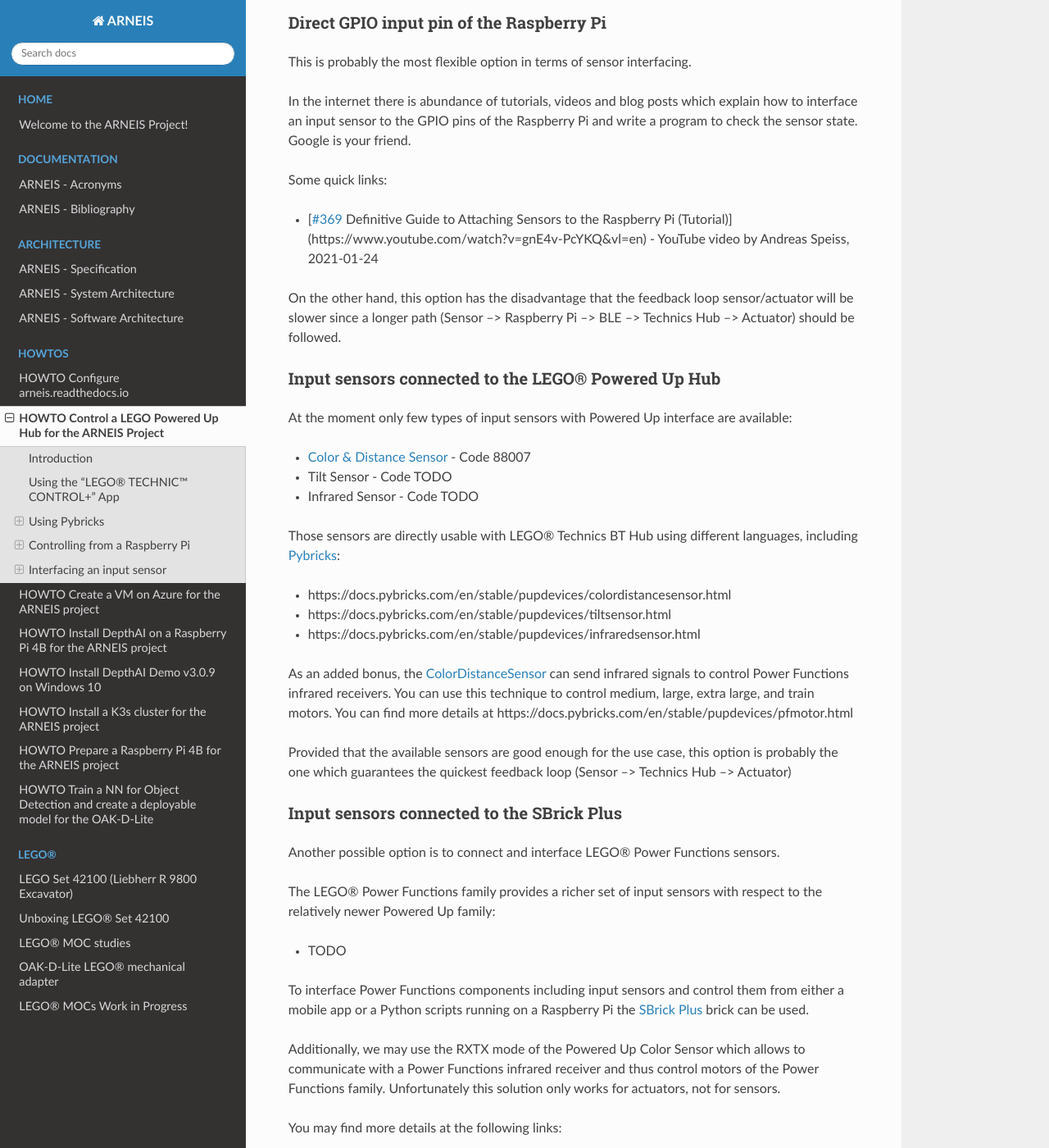
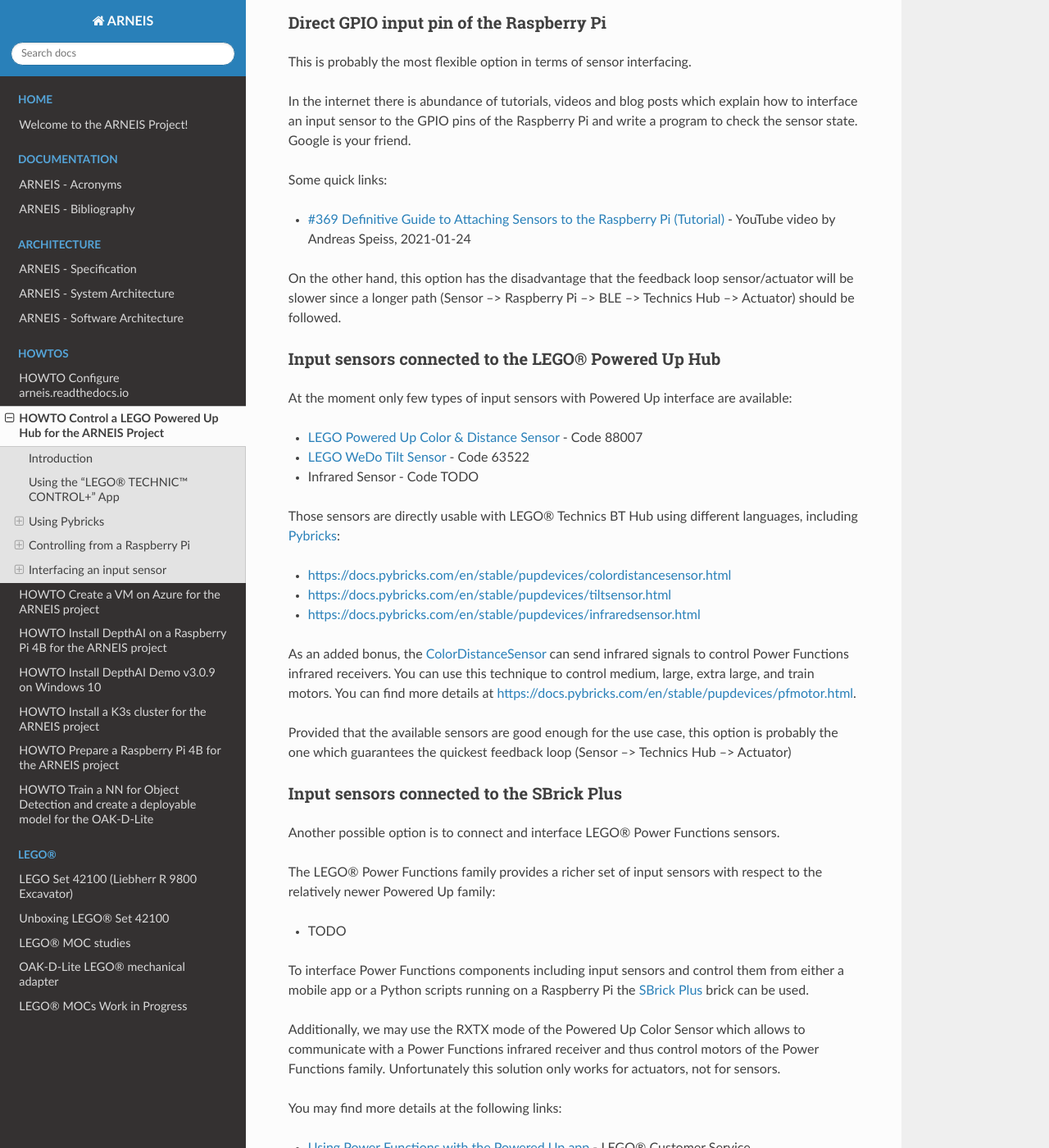
Before and after one commit to B-AROL-O/ARNEIS, a Sphinx documentation site: the page built from docs/howto/howto-control-rpi-poweredup.md, in a window 1280 px wide and 1400 px high, scrolled down 3033 px. Shown: the whole window at 82% size. Built offline with Sphinx 7.4.7 and the Read the Docs theme 2.0.0, drawn with Linux system fonts in a browser that asks for light colours.

Commit message:
Fix markdownlint
Signed-off-by: Macario Gianpaolo <gmacario@gmail.com>

```diff
--- a/docs/howto/howto-control-rpi-poweredup.md
+++ b/docs/howto/howto-control-rpi-poweredup.md
@@ -144,7 +144,7 @@
 
 Some quick links:
 
-- [[#369](https://www.youtube.com/hashtag/369) Definitive Guide to Attaching Sensors to the Raspberry Pi (Tutorial)](https://www.youtube.com/watch?v=gnE4v-PcYKQ&vl=en) - YouTube video by Andreas Speiss, 2021-01-24
+- [#369 Definitive Guide to Attaching Sensors to the Raspberry Pi (Tutorial)](https://www.youtube.com/watch?v=gnE4v-PcYKQ) - YouTube video by Andreas Speiss, 2021-01-24
 
 On the other hand, this option has the disadvantage that the feedback loop sensor/actuator will be slower since a longer path (Sensor --> Raspberry Pi --> BLE --> Technics Hub --> Actuator) should be followed.
 
@@ -152,17 +152,17 @@
 
 At the moment only few types of input sensors with Powered Up interface are available:
 
-- [Color &amp; Distance Sensor](https://www.lego.com/en-it/product/color-distance-sensor-88007) - Code 88007
-- Tilt Sensor - Code TODO
+- [LEGO Powered Up Color &amp; Distance Sensor](https://www.lego.com/en-it/product/color-distance-sensor-88007) - Code 88007
+- [LEGO WeDo Tilt Sensor](https://www.brickowl.com/catalog/lego-wedo-tilt-sensor-63522) - Code 63522
 - Infrared Sensor - Code TODO
 
 Those sensors are directly usable with LEGO&reg; Technics BT Hub using different languages, including [Pybricks](https://pybricks.com/):
 
-- https://docs.pybricks.com/en/stable/pupdevices/colordistancesensor.html
-- https://docs.pybricks.com/en/stable/pupdevices/tiltsensor.html
-- https://docs.pybricks.com/en/stable/pupdevices/infraredsensor.html
+- <https://docs.pybricks.com/en/stable/pupdevices/colordistancesensor.html>
+- <https://docs.pybricks.com/en/stable/pupdevices/tiltsensor.html>
+- <https://docs.pybricks.com/en/stable/pupdevices/infraredsensor.html>
 
-As an added bonus, the [ColorDistanceSensor](https://docs.pybricks.com/en/stable/pupdevices/colordistancesensor.html#pybricks.pupdevices.ColorDistanceSensor) can send infrared signals to control Power Functions infrared receivers. You can use this technique to control medium, large, extra large, and train motors. You can find more details at https://docs.pybricks.com/en/stable/pupdevices/pfmotor.html
+As an added bonus, the [ColorDistanceSensor](https://docs.pybricks.com/en/stable/pupdevices/colordistancesensor.html#pybricks.pupdevices.ColorDistanceSensor) can send infrared signals to control Power Functions infrared receivers. You can use this technique to control medium, large, extra large, and train motors. You can find more details at <https://docs.pybricks.com/en/stable/pupdevices/pfmotor.html>.
 
 Provided that the available sensors are good enough for the use case, this option is probably the one which guarantees the quickest feedback loop (Sensor --> Technics Hub --> Actuator)
 
```
